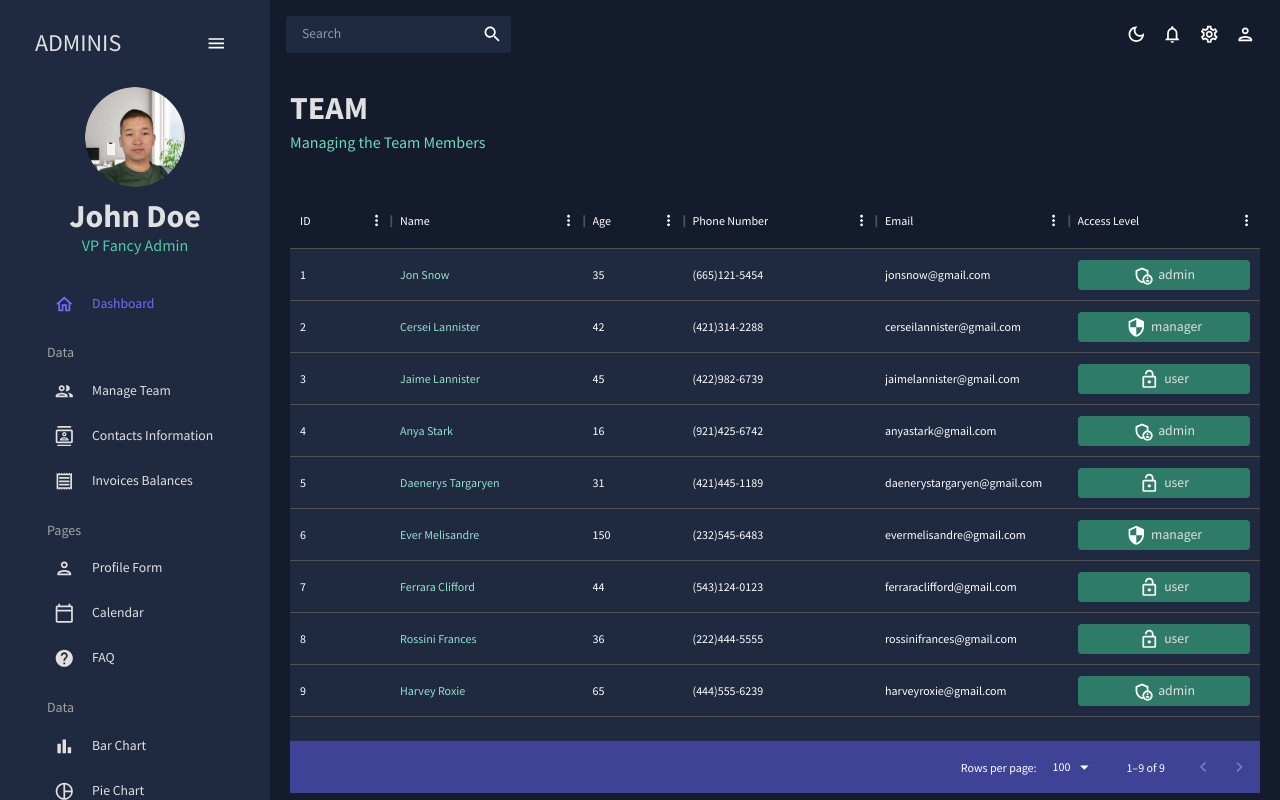
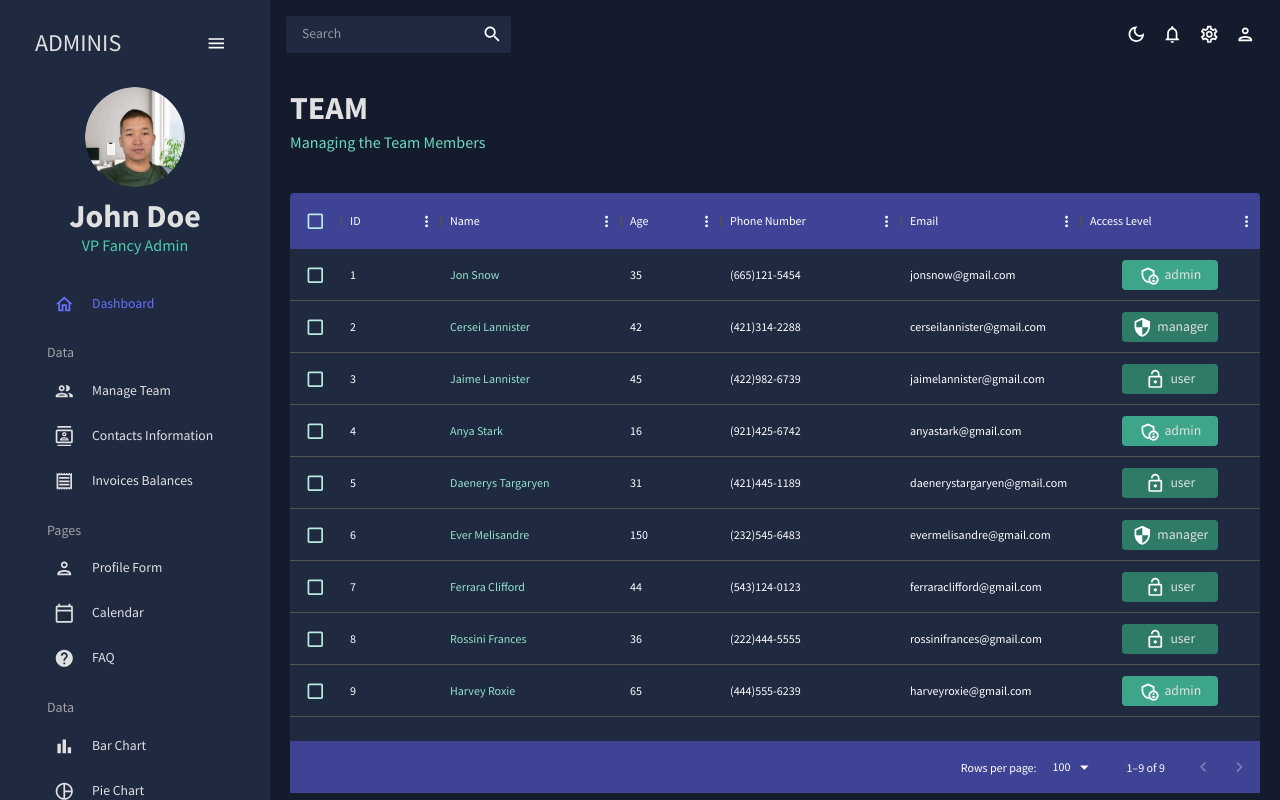
Before and after one commit to Kubatbekkk/admin-dashboard, a React (Create React App) app: page /team in a window 1280 px wide. Built offline with nearby package versions, Linux system fonts and the light colour scheme.

Commit message:
fix: theme tokens

```diff
--- a/src/scenes/team/index.jsx
+++ b/src/scenes/team/index.jsx
@@ -10,7 +10,6 @@ import Header from '../../components/Header';
 const Team = () => {
   const theme = useTheme();
   const colors = tokens(theme.palette.mode);
-
   const columns = [
     { field: 'id', headerName: 'ID' },
     {
@@ -37,19 +36,23 @@ const Team = () => {
       flex: 1,
     },
     {
-      field: 'access',
+      field: 'accessLevel',
       headerName: 'Access Level',
       flex: 1,
       renderCell: ({ row: { access } }) => {
         return (
           <Box
-            width="100%"
+            width="60%"
             m="0 auto"
             p="5px"
             display="flex"
             justifyContent="center"
             backgroundColor={
-              access === 'Admin' ? colors.red[400] : colors.greenAccent[700]
+              access === 'admin'
+                ? colors.greenAccent[600]
+                : access === 'manager'
+                ? colors.greenAccent[700]
+                : colors.greenAccent[700]
             }
             borderRadius="4px"
           >
@@ -81,7 +84,7 @@ const Team = () => {
           '& .name-column--cell': {
             color: colors.greenAccent[300],
           },
-          '& .MuiDataGrid-columnsHeaders': {
+          '& .MuiDataGrid-columnHeaders': {
             backgroundColor: colors.blueAccent[700],
             borderBottom: 'none',
           },
@@ -92,9 +95,12 @@ const Team = () => {
             borderTop: 'none',
             backgroundColor: colors.blueAccent[700],
           },
+          '& .MuiCheckbox-root': {
+            color: `${colors.greenAccent[200]} !important`,
+          },
         }}
       >
-        <DataGrid rows={mockDataTeam} columns={columns} />
+        <DataGrid checkboxSelection rows={mockDataTeam} columns={columns} />
       </Box>
     </Box>
   );
--- a/src/theme.js
+++ b/src/theme.js
@@ -1,7 +1,7 @@
+import { createContext, useState, useMemo } from 'react';
 import { createTheme } from '@mui/material/styles';
-import { createContext, useState, useMemo } from 'react';
 
-// color design tokens
+// color design tokens export
 export const tokens = (mode) => ({
   ...(mode === 'dark'
     ? {
@@ -77,9 +77,9 @@ export const tokens = (mode) => ({
           100: '#040509',
           200: '#080b12',
           300: '#0c101b',
-          400: '#f2f0f0',
+          400: '#f2f0f0', // manually changed
           500: '#141b2d',
-          600: '#434957',
+          600: '#1F2A40',
           700: '#727681',
           800: '#a1a4ab',
           900: '#d0d1d5',
@@ -121,15 +121,14 @@ export const tokens = (mode) => ({
 });
 
 // mui theme settings
-
 export const themeSettings = (mode) => {
   const colors = tokens(mode);
-
   return {
     palette: {
       mode: mode,
       ...(mode === 'dark'
         ? {
+            // palette values for dark mode
             primary: {
               main: colors.primary[500],
             },
@@ -146,6 +145,7 @@ export const themeSettings = (mode) => {
             },
           }
         : {
+            // palette values for light mode
             primary: {
               main: colors.primary[100],
             },
@@ -158,42 +158,42 @@ export const themeSettings = (mode) => {
               light: colors.grey[100],
             },
             background: {
-              default: 'fcfcfc',
+              default: '#fcfcfc',
             },
           }),
     },
     typography: {
-      fontFamily: ['Source Sans Pro', 'sans-serif'].join(),
+      fontFamily: ['Source Sans Pro', 'sans-serif'].join(','),
       fontSize: 12,
       h1: {
-        fontFamily: ['Source Sans Pro', 'sans-serif'].join(),
+        fontFamily: ['Source Sans Pro', 'sans-serif'].join(','),
         fontSize: 40,
       },
       h2: {
-        fontFamily: ['Source Sans Pro', 'sans-serif'].join(),
+        fontFamily: ['Source Sans Pro', 'sans-serif'].join(','),
         fontSize: 32,
       },
       h3: {
-        fontFamily: ['Source Sans Pro', 'sans-serif'].join(),
+        fontFamily: ['Source Sans Pro', 'sans-serif'].join(','),
         fontSize: 24,
       },
       h4: {
-        fontFamily: ['Source Sans Pro', 'sans-serif'].join(),
+        fontFamily: ['Source Sans Pro', 'sans-serif'].join(','),
         fontSize: 20,
       },
       h5: {
-        fontFamily: ['Source Sans Pro', 'sans-serif'].join(),
+        fontFamily: ['Source Sans Pro', 'sans-serif'].join(','),
         fontSize: 16,
       },
       h6: {
-        fontFamily: ['Source Sans Pro', 'sans-serif'].join(),
+        fontFamily: ['Source Sans Pro', 'sans-serif'].join(','),
         fontSize: 14,
       },
     },
   };
 };
 
-// mui theme provider
+// context for color mode
 export const ColorModeContext = createContext({
   toggleColorMode: () => {},
 });
@@ -203,13 +203,12 @@ export const useMode = () => {
 
   const colorMode = useMemo(
     () => ({
-      toggleColorMode: () => {
-        setMode((prev) => (prev === 'light' ? 'dark' : 'light'));
-      },
+      toggleColorMode: () =>
+        setMode((prev) => (prev === 'light' ? 'dark' : 'light')),
     }),
     []
   );
+
   const theme = useMemo(() => createTheme(themeSettings(mode)), [mode]);
-
   return [theme, colorMode];
 };
```
